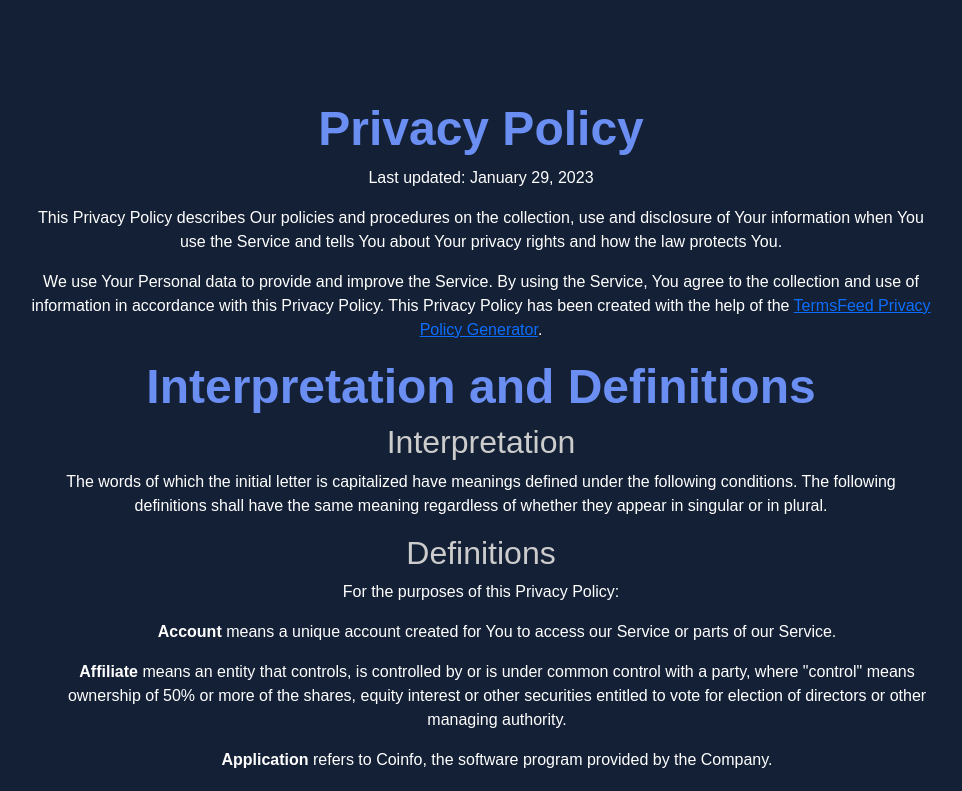
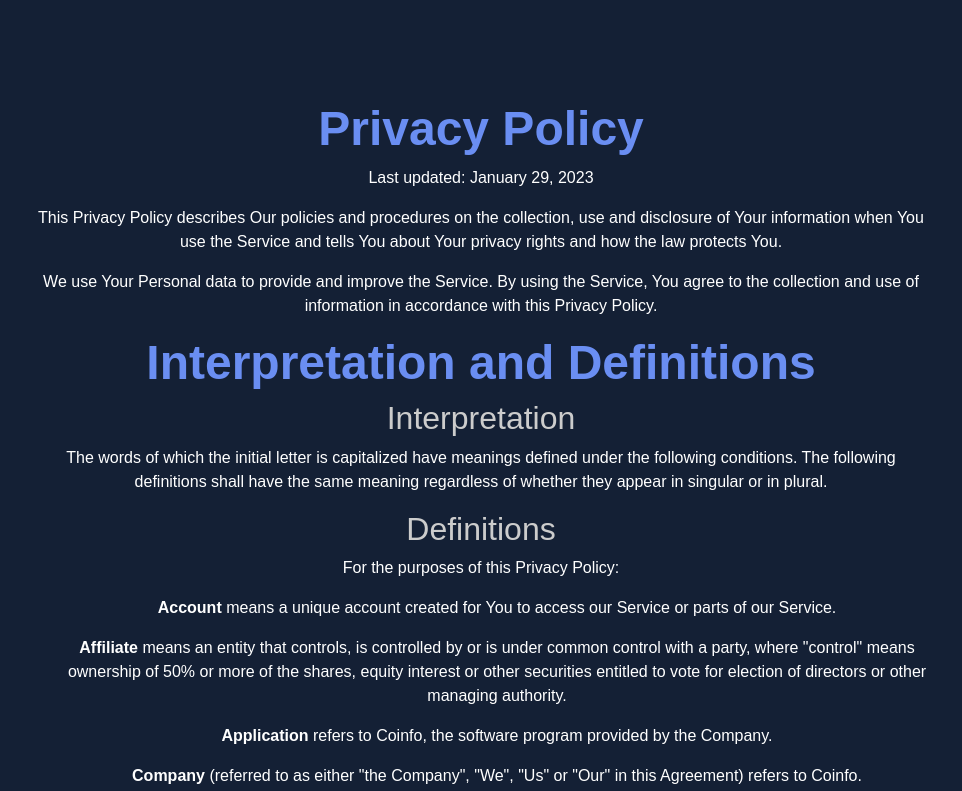
Before and after one commit to Edgarsweb/crypto1, a Next.js app: page /policy in a window 1280 px wide. Shown: the top 791 px of the page, without its empty margins (159-1121 px from the left). Built offline with nearby package versions, Linux system fonts and the light colour scheme.

Commit message:
Update policy.js

```diff
--- a/pages/policy.js
+++ b/pages/policy.js
@@ -8,7 +8,7 @@ function policy() {
       <h1>Privacy Policy</h1>
 <p>Last updated: January 29, 2023</p>
 <p>This Privacy Policy describes Our policies and procedures on the collection, use and disclosure of Your information when You use the Service and tells You about Your privacy rights and how the law protects You.</p>
-<p>We use Your Personal data to provide and improve the Service. By using the Service, You agree to the collection and use of information in accordance with this Privacy Policy. This Privacy Policy has been created with the help of the <Link href="https://www.termsfeed.com/privacy-policy-generator/" >TermsFeed Privacy Policy Generator</Link>.</p>
+<p>We use Your Personal data to provide and improve the Service. By using the Service, You agree to the collection and use of information in accordance with this Privacy Policy. </p>
 <h1>Interpretation and Definitions</h1>
 <h2>Interpretation</h2>
 <p>The words of which the initial letter is capitalized have meanings defined under the following conditions. The following definitions shall have the same meaning regardless of whether they appear in singular or in plural.</p>
```
